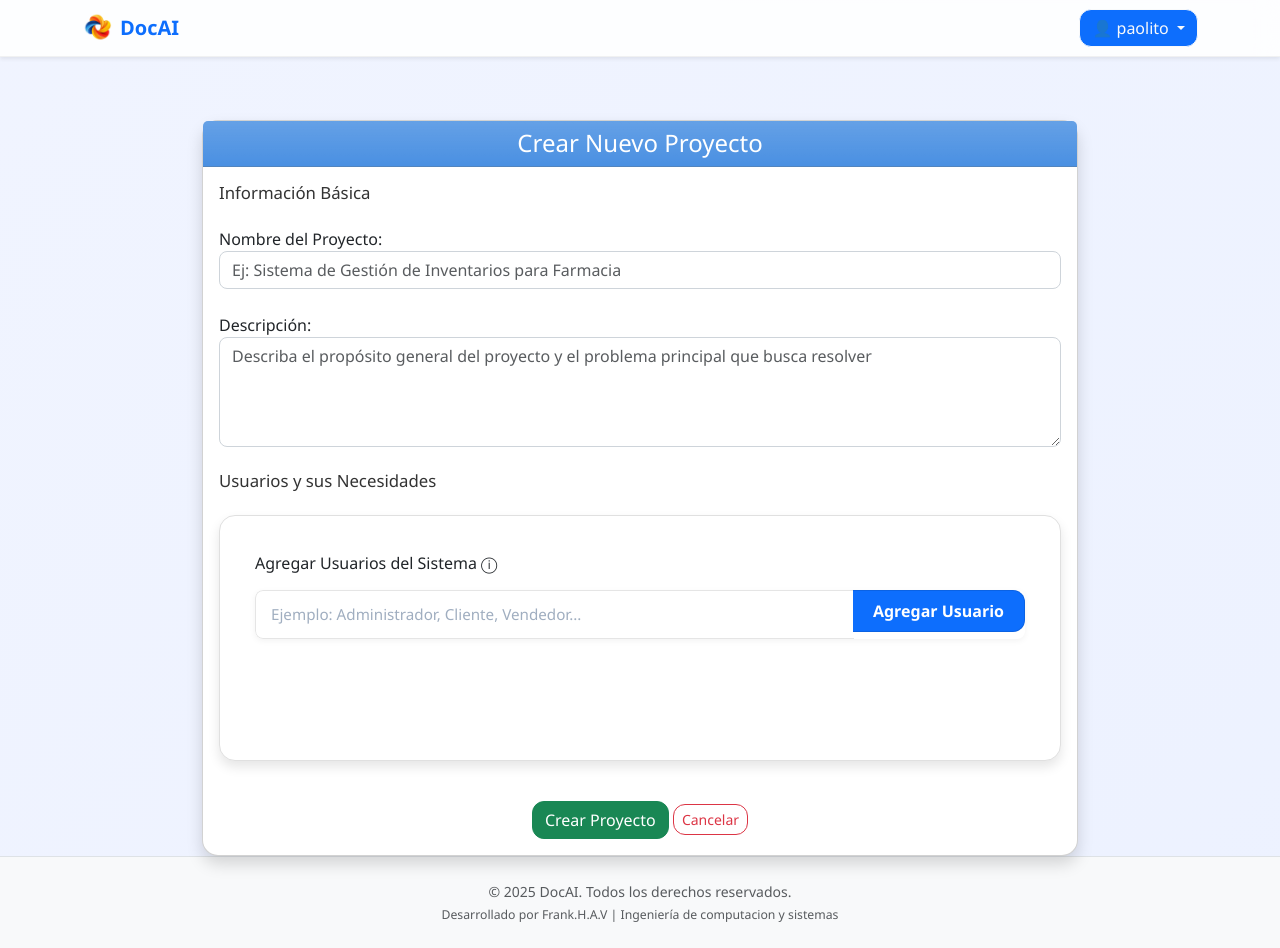
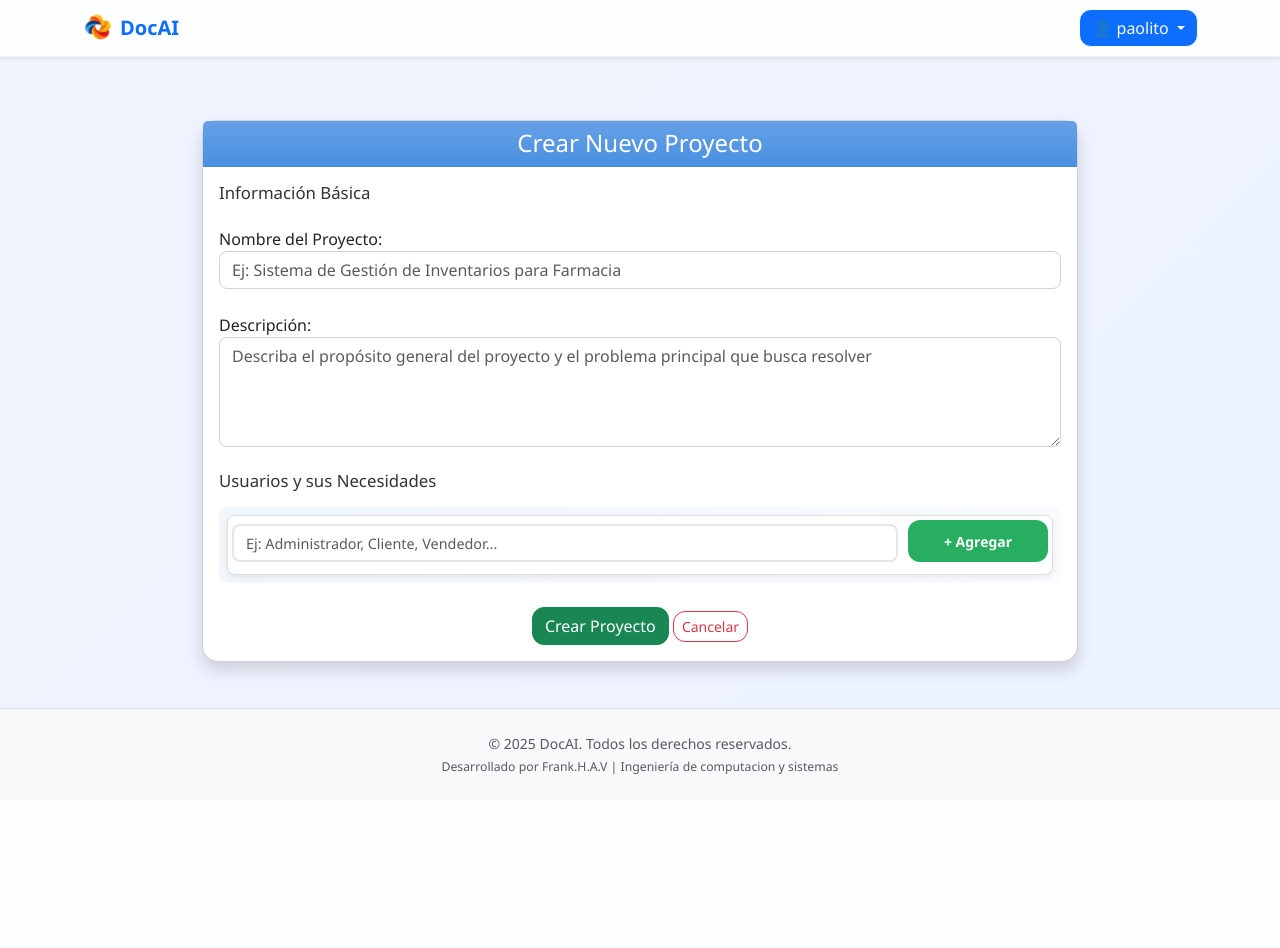
Before and after one commit to paoloVD21/proyectoDocAI, a Django app: page /proyecto/nuevo/ in a window 1280 px wide. After the commit the page ends 774 px from the top, so only its background shows below. Run offline with Django 5.2, Linux system fonts and the light colour scheme; a user stored in the database is signed in; some libraries are stand-ins or nearby versions.

Commit message:
cambios en formulario crear proyecto y dashboard

```diff
--- a/documentacion/templates/documentacion/crear_proyecto.html
+++ b/documentacion/templates/documentacion/crear_proyecto.html
@@ -49,30 +49,31 @@
                 </div>
 
                 <!-- Usuarios y Necesidades -->
-                <h5 class="section-title mb-4">Usuarios y sus Necesidades</h5>
-                <div id="usuarios-container">
+                <h5 class="section-title mb-3">Usuarios y sus Necesidades</h5>
+                <div id="usuarios-container" style="background: linear-gradient(135deg, rgba(74, 144, 226, 0.08) 0%, rgba(74, 144, 226, 0.03) 100%); border-radius: 8px; padding: 8px;">
                     <div class="user-section">
-                        <div class="form-group">
-                            <div class="field-label">
-                                <label>Agregar Usuarios del Sistema</label>
-                                <span class="help-icon" data-bs-toggle="tooltip" data-bs-placement="right"
-                                      title="Define los tipos de usuarios que interactuarán con el sistema">ⓘ</span>
-                            </div>
-                            <div class="input-group">
-                                <input type="text" class="form-control usuario-input"
-                                       placeholder="Ejemplo: Administrador, Cliente, Vendedor...">
-                                <button type="button" class="btn btn-primary add-usuario-btn">Agregar Usuario</button>
+                        <div class="form-group mb-0">
+                            <div style="display: flex; gap: 10px; align-items: flex-end;">
+                                <div style="flex: 1;">
+                                    <input type="text" class="form-control usuario-input"
+                                           placeholder="Ej: Administrador, Cliente, Vendedor..."
+                                           style="height: 38px; font-size: 0.9rem;">
+                                </div>
+                                <button type="button" class="btn btn-sm add-usuario-btn"
+                                        style="background-color: #27ae60; color: white; border: none; padding: 8px 16px; white-space: nowrap;">
+                                    + Agregar
+                                </button>
                             </div>
                         </div>
 
-                        <div id="usuarios-list" class="mt-3">
-                            <!-- Los usuarios se agregarán aquí dinámicamente -->
+                        <div id="usuarios-list" style="display: flex; flex-wrap: wrap; gap: 8px;">
+                            <!-- Los usuarios se agregarán aquí dinámicamente como tags -->
                         </div>
                     </div>
                 </div>
 
                 <!-- Campo oculto para almacenar usuarios y necesidades -->
-                <input type="hidden" name="usuarios_necesidades" id="id_usuarios_necesidades" value=""
+                <input type="hidden" name="usuarios_necesidades" id="id_usuarios_necesidades" value="">
 
                 <!-- Botón para crear proyecto -->
                 <div class="mt-4 text-center">
--- a/documentacion/templates/documentacion/dashboard.html
+++ b/documentacion/templates/documentacion/dashboard.html
@@ -16,7 +16,7 @@
                         <p class="card-text text-muted small">
                             {{ proyecto.descripcion|truncatechars:100 }}
                         </p>
-                        <a href="{% url 'detalle_proyecto' proyecto.id %}" class="btn btn-outline-primary btn-sm">📄Ver Detalles</a>
+                        <a href="{% url 'detalle_proyecto' proyecto.id %}" class="btn btn-outline-primary btn-sm">🎯 Ir a Fases</a>
                         <a href="{% url 'editar_proyecto' proyecto.id %}" class="btn btn-outline-warning btn-sm">✏️Editar</a>
                         <form action="{% url 'eliminar_proyecto' proyecto.id %}" method="POST" style="display:inline;">
                             {% csrf_token %}
--- a/static/css/crear_proyecto.css
+++ b/static/css/crear_proyecto.css
@@ -1,84 +1,80 @@
 .user-section {
     background-color: #ffffff;
     border: 1px solid #e0e0e0;
-    border-radius: 16px;
+    border-radius: 8px;
     padding: 0;
-    margin-bottom: 40px;
-    box-shadow: 0 6px 12px rgba(0,0,0,0.1);
+    margin-bottom: 0;
+    margin-top: 0;
+    box-shadow: 0 2px 6px rgba(0,0,0,0.08);
     transition: all 0.3s ease;
     overflow: hidden;
     position: relative;
+    width: 100%;
 }
 
 .user-section:hover {
-    box-shadow: 0 8px 16px rgba(0,0,0,0.12);
-    transform: translateY(-2px);
+    box-shadow: 0 4px 12px rgba(0,0,0,0.12);
+    transform: translateY(-1px);
 }
 
 .user-section .user-header {
-    background: linear-gradient(135deg, #4a90e2 0%, #1e40af 100%);
+    background: linear-gradient(135deg, #4a90e2 0%, #357abd 100%);
     color: white;
-    padding: 35px 35px;
+    padding: 8px 12px;
     position: relative;
-    box-shadow: 0 4px 8px rgba(0,0,0,0.2);
-    border-bottom: 3px solid rgba(0,0,0,0.1);
-}
-
-.user-section .user-header {
+    box-shadow: none;
+    border-bottom: none;
     display: flex;
     justify-content: space-between;
     align-items: center;
-    padding: 30px 35px;
-    background: linear-gradient(135deg, #4a90e2 0%, #1e40af 100%);
-    border-bottom: 3px solid rgba(0,0,0,0.1);
 }
 
 .user-section .user-header h6 {
-    font-weight: 800;
+    font-weight: 600;
     margin: 0;
-    font-size: 2.8rem;
-    text-shadow: 2px 2px 4px rgba(0,0,0,0.25);
-    letter-spacing: 0.5px;
-    text-transform: uppercase;
+    font-size: 0.95rem;
+    text-shadow: none;
+    letter-spacing: 0;
+    text-transform: none;
     display: flex;
     align-items: center;
-    gap: 15px;
+    gap: 8px;
     line-height: 1;
     color: white;
     flex-grow: 1;
 }
 
 .user-section .user-header h6 i {
-    font-size: 2.5rem;
+    font-size: 1rem;
     color: rgba(255, 255, 255, 0.9);
 }
 
 .user-section .user-header .delete-user-btn {
-    background: rgba(255, 255, 255, 0.1);
-    border: 2px solid rgba(255, 255, 255, 0.3);
+    background: rgba(255, 255, 255, 0.2);
+    border: 1px solid rgba(255, 255, 255, 0.3);
     color: #fff;
-    width: 50px;
-    height: 50px;
-    border-radius: 12px;
+    width: 32px;
+    height: 32px;
+    border-radius: 6px;
     display: flex;
     align-items: center;
     justify-content: center;
-    font-size: 1.5rem;
-    transition: all 0.3s ease;
+    font-size: 1rem;
+    transition: all 0.2s ease;
     padding: 0;
-    margin-left: 20px;
+    margin-left: 12px;
     flex-shrink: 0;
 }
 
 .user-section .user-header .delete-user-btn:hover {
-    background: rgba(220, 53, 69, 0.9);
+    background: rgba(220, 53, 69, 0.85);
     border-color: #fff;
-    transform: translateY(-2px);
-    box-shadow: 0 4px 8px rgba(0, 0, 0, 0.2);
+    transform: scale(1.05);
+    box-shadow: 0 2px 6px rgba(0, 0, 0, 0.2);
 }
 
 .user-section > div:not(.user-header) {
-    padding: 35px;
+    padding: 4px;
 }
 
 .user-content {
@@ -317,7 +303,7 @@
 .add-usuario-btn {
     min-width: 140px;
     height: 42px;
-    border: 2px solid #4a90e2;
+    border: 2px solid #27ae60;
     font-weight: 600;
     display: flex;
     align-items: center;
@@ -387,3 +373,63 @@
     border-color: #dc3545;
     box-shadow: 0 0 0 0.25rem rgba(220, 53, 69, 0.25);
 }
+
+/* ===== ESTILOS PARA TAGS DE USUARIOS ===== */
+#usuarios-list {
+    display: flex;
+    flex-wrap: wrap;
+    gap: 8px;
+}
+
+.usuario-tag {
+    display: inline-flex;
+    align-items: center;
+    gap: 8px;
+    background: linear-gradient(135deg, #4a90e2 0%, #357abd 100%);
+    color: white;
+    padding: 6px 12px;
+    border-radius: 20px;
+    font-size: 0.85rem;
+    font-weight: 500;
+    box-shadow: 0 2px 8px rgba(74, 144, 226, 0.3);
+    animation: slideIn 0.3s ease forwards;
+    transition: all 0.2s ease;
+}
+
+.usuario-tag:hover {
+    transform: translateY(-2px);
+    box-shadow: 0 4px 12px rgba(74, 144, 226, 0.4);
+}
+
+.usuario-tag .remove-usuario {
+    background: rgba(255, 255, 255, 0.3);
+    border: none;
+    color: white;
+    width: 20px;
+    height: 20px;
+    border-radius: 50%;
+    display: flex;
+    align-items: center;
+    justify-content: center;
+    cursor: pointer;
+    font-size: 0.75rem;
+    transition: all 0.2s ease;
+    padding: 0;
+    font-weight: bold;
+}
+
+.usuario-tag .remove-usuario:hover {
+    background: rgba(255, 255, 255, 0.6);
+    transform: scale(1.15);
+}
+
+@keyframes slideIn {
+    from {
+        opacity: 0;
+        transform: translateX(-10px) scale(0.9);
+    }
+    to {
+        opacity: 1;
+        transform: translateX(0) scale(1);
+    }
+}
--- a/static/js/crear_proyecto.js
+++ b/static/js/crear_proyecto.js
@@ -5,6 +5,22 @@ document.addEventListener('DOMContentLoaded', function() {
     const usuariosList = document.getElementById('usuarios-list');
     const submitBtn = document.getElementById('submitBtn');
     let usuariosData = {};
+
+    // Colores aleatorios para las tarjetas
+    const colores = [
+        { header: '#4a90e2', light: 'rgba(74, 144, 226, 0.05)' },
+        { header: '#e74c3c', light: 'rgba(231, 76, 60, 0.05)' },
+        { header: '#27ae60', light: 'rgba(39, 174, 96, 0.05)' },
+        { header: '#f39c12', light: 'rgba(243, 156, 18, 0.05)' },
+        { header: '#9b59b6', light: 'rgba(155, 89, 182, 0.05)' },
+        { header: '#1abc9c', light: 'rgba(26, 188, 156, 0.05)' },
+        { header: '#e67e22', light: 'rgba(230, 126, 34, 0.05)' },
+        { header: '#c0392b', light: 'rgba(192, 57, 43, 0.05)' },
+    ];
+
+    function getColorAleatorio() {
+        return colores[Math.floor(Math.random() * colores.length)];
+    }
 
     function showInputError(input, message) {
         input.classList.add('is-invalid');
@@ -40,10 +56,11 @@ document.addEventListener('DOMContentLoaded', function() {
     });
 
     function addUserToList(usuario) {
+        const color = getColorAleatorio();
         const userDiv = document.createElement('div');
         userDiv.className = 'user-section mt-4 border rounded p-3';
         userDiv.innerHTML = `
-            <div class="user-header d-flex justify-content-between align-items-center mb-3">
+            <div class="user-header d-flex justify-content-between align-items-center mb-3" style="background: ${color.header} !important;">
                 <h6 class="m-0 text-uppercase fw-bold">
                     <i class="fas fa-user-circle me-2"></i>${usuario}
                 </h6>
@@ -51,12 +68,12 @@ document.addEventListener('DOMContentLoaded', function() {
                     <i class="fas fa-trash-alt"></i>
                 </button>
             </div>
-            <div class="user-content">
+            <div class="user-content" style="background: linear-gradient(180deg, ${color.light} 0%, rgba(255,255,255,0) 100%); padding: 16px; border-radius: 0 0 8px 8px;">
                 <div class="user-needs mb-3">
-                    <label>Necesidades específicas</label>
+                    <label>📋 Necesidades específicas</label>
                     <div class="input-group mb-2">
                         <input type="text" class="form-control need-input" placeholder="¿Qué necesita este usuario?">
-                        <button type="button" class="btn btn-outline-primary add-need-btn">
+                        <button type="button" class="btn btn-outline-success add-need-btn">
                             <i class="fas fa-plus"></i> Agregar
                         </button>
                     </div>
```
Also changed, not shown: other parts of static/css/crear_proyecto.css (+15 -25 lines), db.sqlite3.
